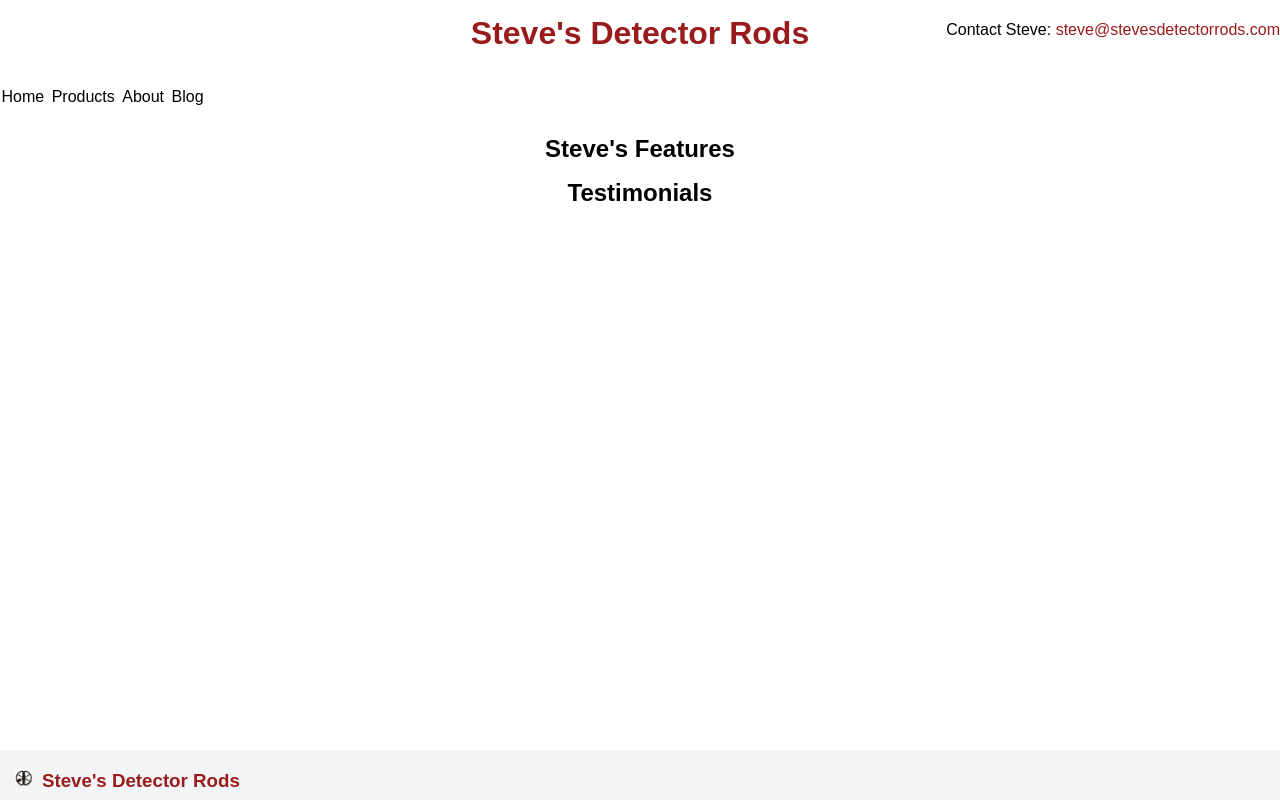
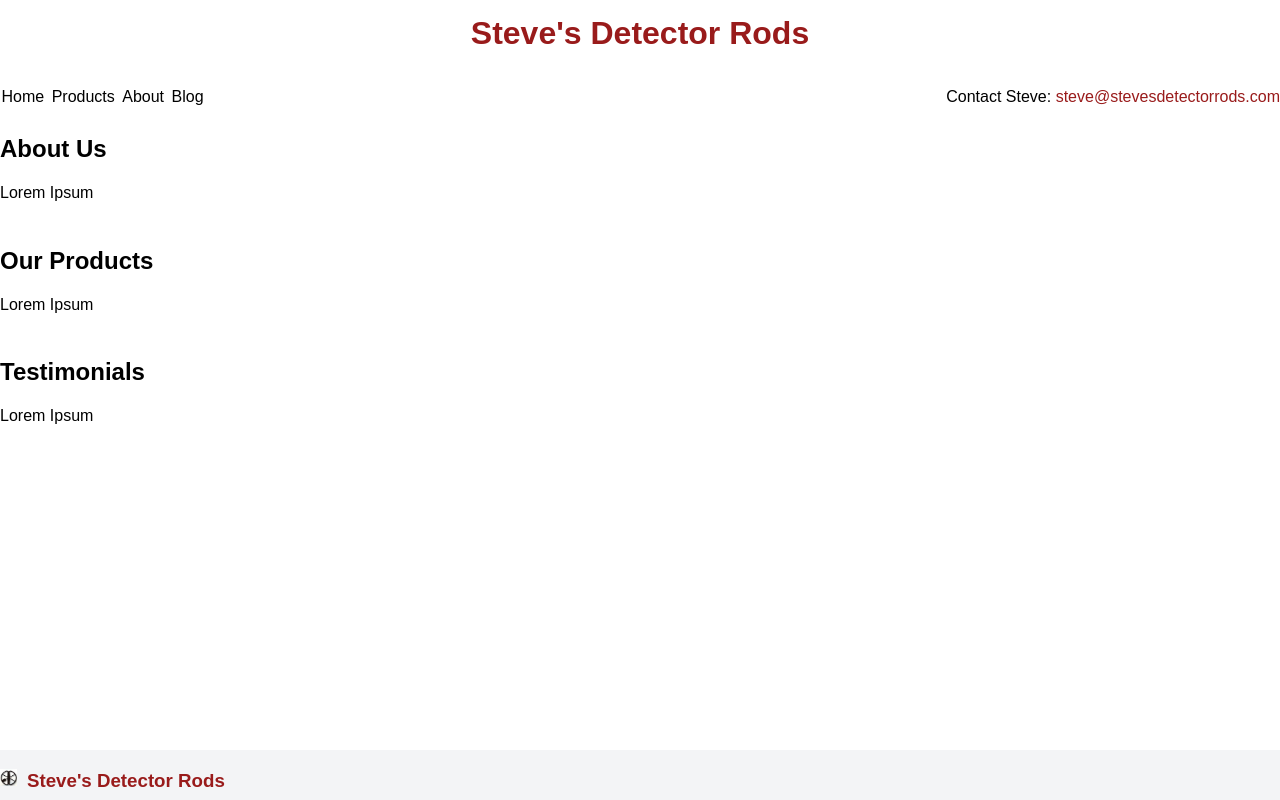
Before and after one commit to JamesNorum/Steve-s-Detector-Rods-Website-Homepage-Redesign, a website: page index.html in a window 1280 px wide. Drawn offline with Linux system fonts and the light colour scheme.

Commit message:
Updates to version 2
Got rid of a css class, and added some structure to HTML

```diff
--- a/assets/css/style.css
+++ b/assets/css/style.css
@@ -17,7 +17,6 @@
 			left: 230px;
 			right: 0;
 			overflow: auto;
-			background: #fff;
 		}
 
 
@@ -28,7 +27,6 @@
 			width: 100%;
 			height: 50px;
 			overflow: hidden; /* Disables scrollbars on the header frame. To enable scrollbars, change "hidden" to "scroll" */
-			background: white;
 		}
 
 		#title {
@@ -92,10 +90,6 @@
 			text-decoration: none;
 		}
 
-		.innertube {
-			margin: 15px; /* Provides padding for the content */
-		}
-
 		#rights {
 			color: #555;
 		}
@@ -147,7 +141,7 @@
 		#contact {
 			position: absolute;
 			right: 0;
-			top: 0;
+			top: 67px;
 			line-height: 60px;
 			padding: 0%;
 		}
--- a/index.html
+++ b/index.html
@@ -34,10 +34,23 @@
 		</header>
 
 		<main>
-			<div class="innertube">
-				<h2 id="center-header">Steve's Features</h1>
-				<h2 id="center-header">Testimonials</h1>
-			</div>
+			<section id="about">
+				<h2>About Us</h2>
+				<article>Lorem Ipsum</article>
+				<img>
+			</section>
+
+			<section id="products">
+				<h2>Our Products</h2>
+				<article>Lorem Ipsum</article>
+				<img>
+			</section>
+
+			<section id="testimonials">
+				<h2>Testimonials</h2>
+				<article>Lorem Ipsum</article>
+				<img>
+			</section>
 		</main>
 
 		<body>
```
Also changed, not shown: README.md.
